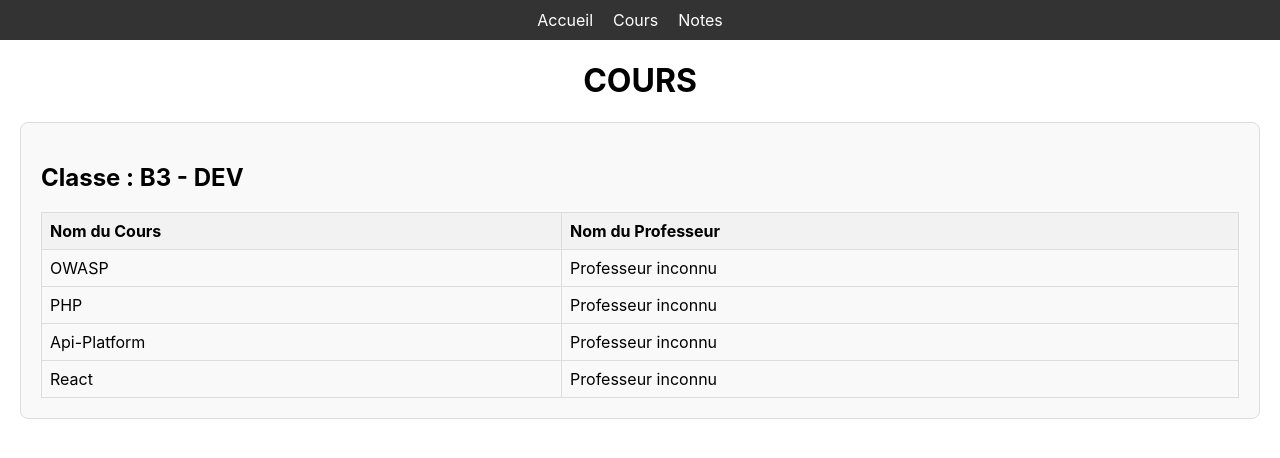
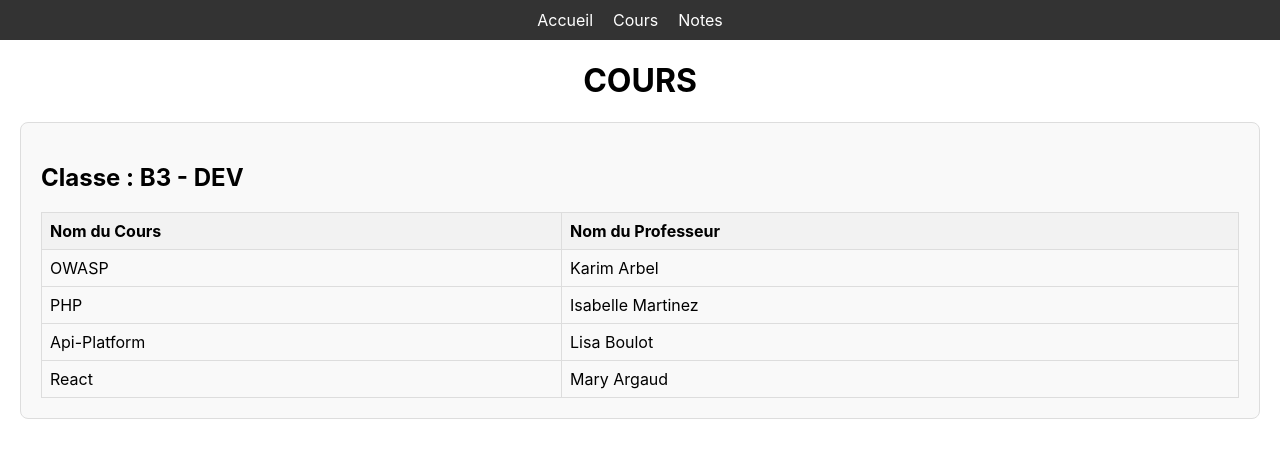
Before and after one commit to MatNgl/myefreireact, a React (Create React App) app: page /eleve/cours in a window 1280 px wide. Shown: the top 458 px of the page. Built offline with nearby package versions, Linux system fonts and the light colour scheme.

Commit message:
Affichage nom et prenom prof

```diff
--- a/src/eleve/listecourseleve/EleveCoursCarte.jsx
+++ b/src/eleve/listecourseleve/EleveCoursCarte.jsx
@@ -10,9 +10,9 @@ const getClasseLibelle = (id_classe) => {
 };
 
 const getProfNom = (id_prof) => {
-    const professeur = profs.find(prof => prof.id === id_prof);
-    return professeur ? professeur.nom : 'Professeur inconnu';
-  };
+    const professeur = profs.find(prof => prof.id_prof === id_prof);
+    return professeur ? `${professeur.prenom} ${professeur.nom}` : 'Professeur inconnu';
+};
 
 
 const EleveCoursCarte = ({ id_classe }) => {
```
